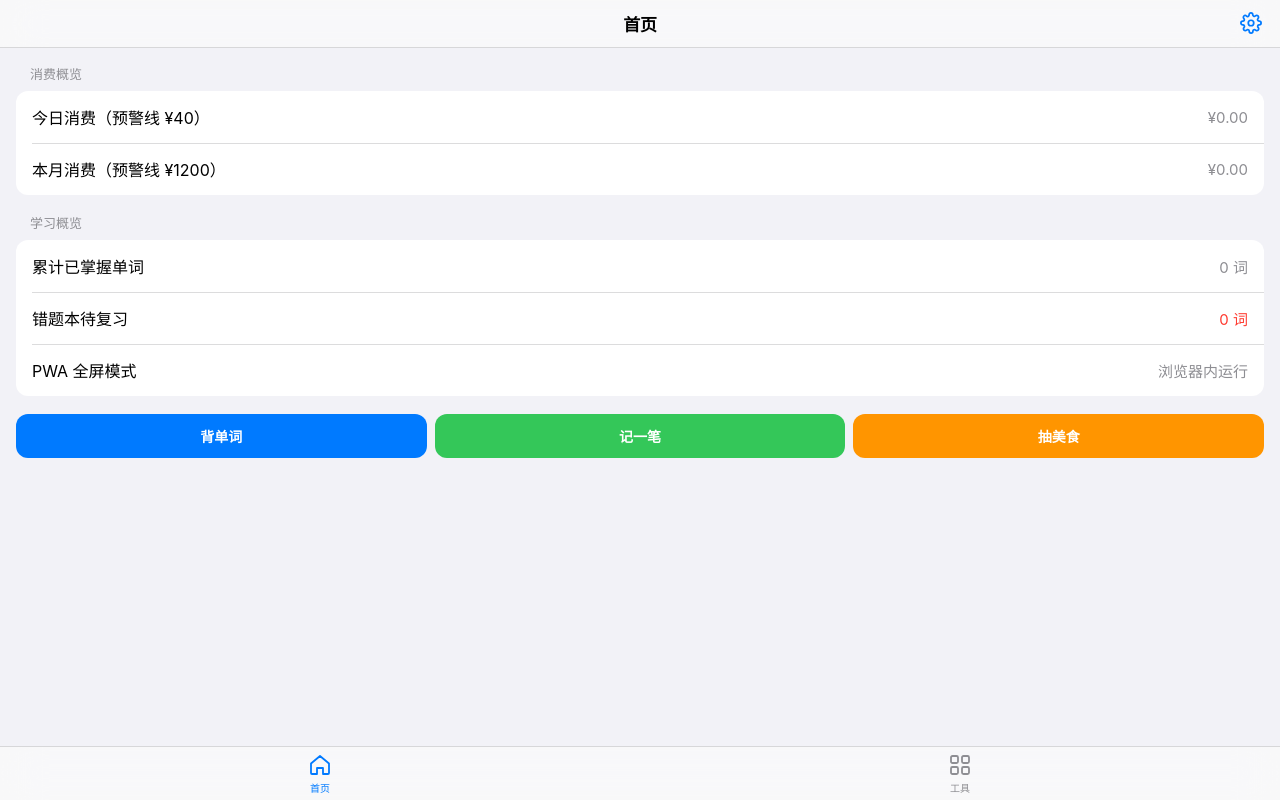
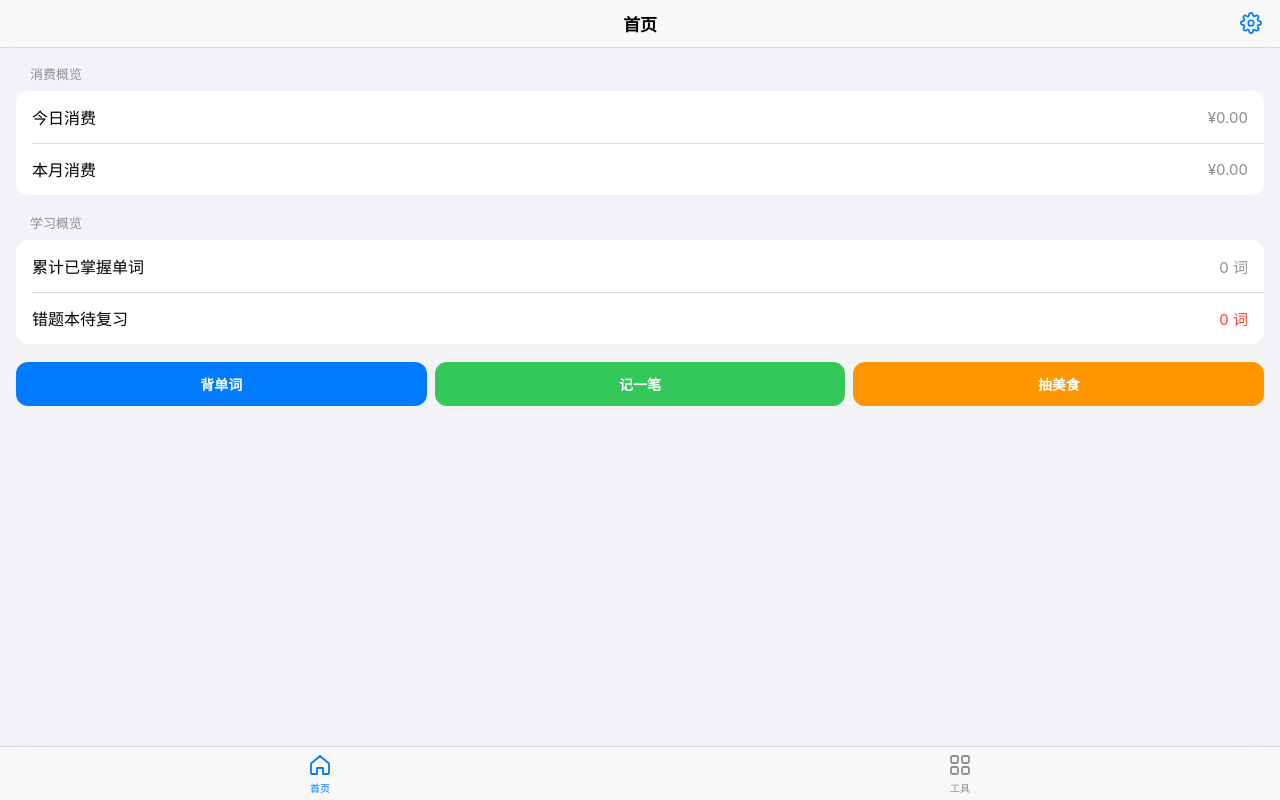
Before and after one commit to wrwewe38-coder/my-pwa, a plain HTML site: page index.html in a window 1280 px wide. Drawn offline with Linux system fonts and the light colour scheme.

Commit message:
Update index.html

```diff
--- a/index.html
+++ b/index.html
@@ -139,15 +139,14 @@
     <section id="tab-home" class="tab-page active">
       <div class="section-title">消费概览</div>
       <div class="ios-card">
-        <div class="ios-cell clickable" data-open-tool="expense"><span>今日消费（预警线 ¥40）</span><span class="ios-cell-value" id="home-today-spend">¥0.00</span></div>
-        <div class="ios-cell clickable" data-open-tool="expense"><span>本月消费（预警线 ¥1200）</span><span class="ios-cell-value" id="home-month-spend">¥0.00</span></div>
+        <div class="ios-cell clickable" data-open-tool="expense"><span>今日消费</span><span class="ios-cell-value" id="home-today-spend">¥0.00</span></div>
+        <div class="ios-cell clickable" data-open-tool="expense"><span>本月消费</span><span class="ios-cell-value" id="home-month-spend">¥0.00</span></div>
       </div>
 
       <div class="section-title">学习概览</div>
       <div class="ios-card">
         <div class="ios-cell"><span>累计已掌握单词</span><span class="ios-cell-value" id="home-vocab-progress">0 词</span></div>
         <div class="ios-cell"><span>错题本待复习</span><span class="ios-cell-value" id="home-mistake-count" style="color: var(--red);">0 词</span></div>
-        <div class="ios-cell"><span>PWA 全屏模式</span><span class="ios-cell-value" id="pwa-status">检测中...</span></div>
       </div>
 
       <div class="quick-grid" id="home-quick-actions"></div>
```
